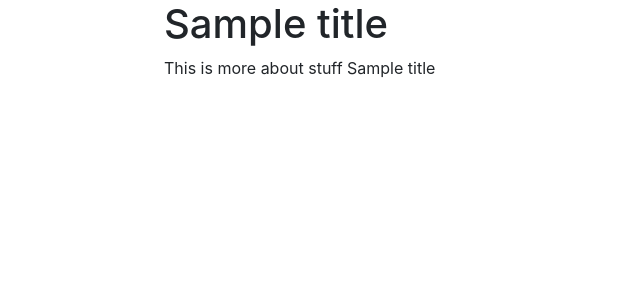
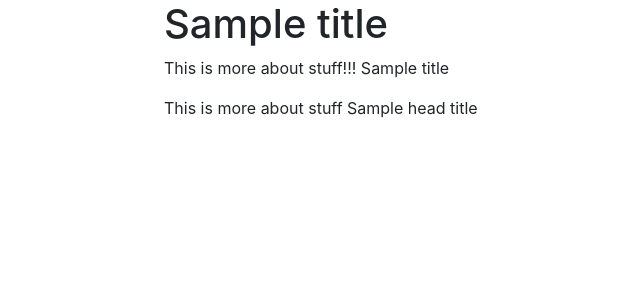
Before and after one commit to ggrobelny/noname, a Django app: template src/templates/contact.html in a window 1280 px wide. Shown: the top 300 px of the page, without its empty margins (206-846 px from the left). Run offline with Django 3.2, Linux system fonts and the light colour scheme; the template is opened without the code that fills it: most values are stand-ins (such as "Sample title", 1, 10 or a date in 2020); some libraries are stand-ins or nearby versions.

Commit message:
typo, replaced in views.py->def->contact_page a request to correct contact.html

```diff
--- a/src/noname/views.py
+++ b/src/noname/views.py
@@ -12,4 +12,4 @@ def about_page(request):
 
 
 def contact_page(request):
-    return render(request, "index.html", {"title": "Contact us"})
+    return render(request, "contact.html", {"title": "Contact us"})
--- a/src/templates/about.html
+++ b/src/templates/about.html
@@ -1,6 +1,6 @@
 {% extends "base.html" %}
 
-{% block head_title %}About Us!{% endblock %}
+{% block head_title %}{% endblock %}
 
 {% block content %}
 <p>This is more about stuff {{ title }}</p>
--- a/src/templates/contact.html
+++ b/src/templates/contact.html
@@ -1,7 +1,8 @@
 {% extends "base.html" %}
 
-{% block title %}Contact{% endblock %}
+{% block head_title %}!!!{% endblock %}
 
 {% block content %}
-<p>This is more about stuff {{ title }}</p>
+<p>This is more about stuff!!! {{ title }}</p>
+<p>This is more about stuff {{ head_title }}</p>
 {% endblock %}
```
